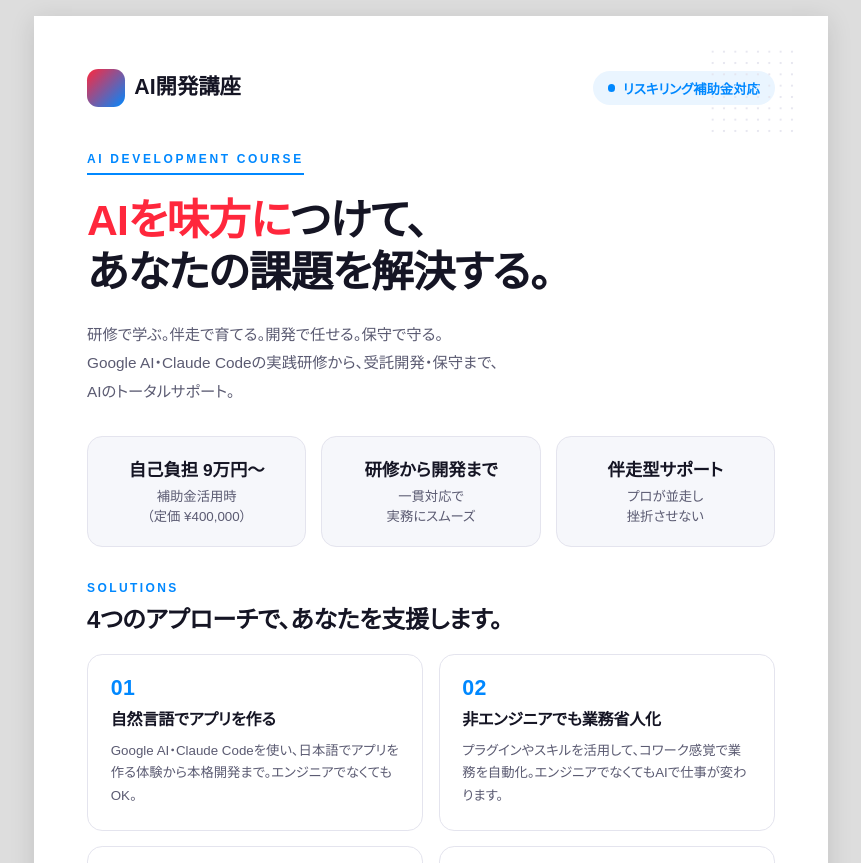
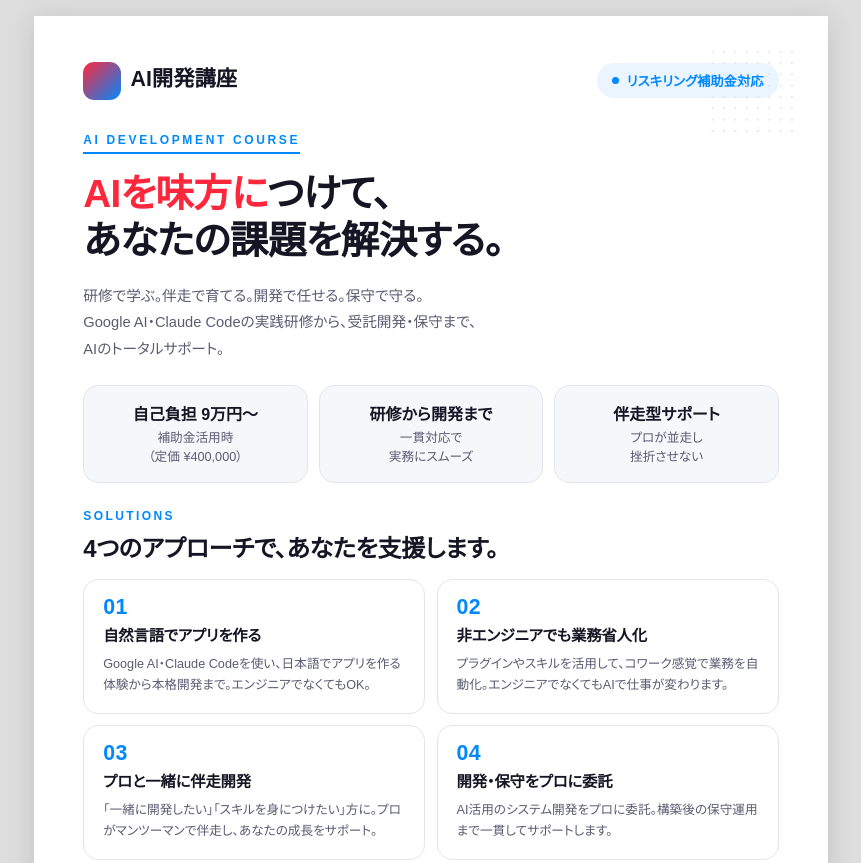
Before and after one commit to yasushihonda-acg/ai-dev-solutions-lp, a website: page flyer.html in a window 1280 px wide. Shown: the top 863 px of the page, without its empty margins (209-1070 px from the left). Drawn offline with Linux system fonts and the light colour scheme.

Commit message:
fix: flyer 1ページ目のCTA領域がA4境界でクリップされる問題を修正 (#50)
v2デザイン変更（eyebrow追加・hero拡大・solution-card余白/フォント増）で
1ページ目の合計高さが297mmを超過し、front-footer（URL pill + QR + ラベル）が
ページ境界でクリップされていた。

余白/フォントサイズを微調整してA4縦内に収める:
- .front padding 14/14/10 → 12/13/9
- .hero margin-top 11→8mm, h1 32→29pt, lead 11.5→11pt
- .trust margin 8→6mm, gap 4→3mm, padding 5/4→4/3mm, strong 13→12pt
- .solutions margin 9→7mm
- .solution-grid gap 4→3mm
- .solution-card padding 6→4.5/5mm, h3 12→11.5pt, p 10→9.5pt
- .front-footer padding-top 8→6mm

flyer.pdf を再生成。

```diff
--- a/flyer.html
+++ b/flyer.html
@@ -83,7 +83,7 @@
   }
 
   /* ========== FRONT ========== */
-  .front { padding: 14mm 14mm 10mm; display: flex; flex-direction: column; }
+  .front { padding: 12mm 13mm 9mm; display: flex; flex-direction: column; }
   .front .accent-dots { top: 8mm; right: 8mm; }
   .front-header { display: flex; align-items: center; justify-content: space-between; }
   .brand {
@@ -113,7 +113,7 @@
   }
 
   .hero {
-    margin-top: 11mm;
+    margin-top: 8mm;
   }
   .hero .eyebrow {
     display: inline-block;
@@ -123,12 +123,12 @@
     letter-spacing: 0.22em;
     color: var(--c-blue);
     text-transform: uppercase;
-    padding-bottom: 2mm;
+    padding-bottom: 1.5mm;
     border-bottom: 2px solid var(--c-blue);
   }
   .hero h1 {
-    margin-top: 5mm;
-    font-size: 32pt;
+    margin-top: 4mm;
+    font-size: 29pt;
     font-weight: 800;
     line-height: 1.22;
     color: var(--c-text);
@@ -136,31 +136,31 @@
   }
   .hero h1 .accent { color: var(--c-red); }
   .hero p.lead {
-    margin-top: 6mm;
-    font-size: 11.5pt;
-    line-height: 1.85;
+    margin-top: 5mm;
+    font-size: 11pt;
+    line-height: 1.8;
     color: var(--c-muted);
   }
 
   .trust {
-    margin-top: 8mm;
+    margin-top: 6mm;
     display: grid;
     grid-template-columns: repeat(3, 1fr);
-    gap: 4mm;
+    gap: 3mm;
   }
   .trust-item {
     background: var(--c-soft);
     border: 1px solid var(--c-border);
     border-radius: 4mm;
-    padding: 5mm 4mm;
+    padding: 4mm 3mm;
     text-align: center;
-    font-size: 10pt;
+    font-size: 9.5pt;
   }
-  .trust-item strong { display: block; font-size: 13pt; color: var(--c-text); margin-bottom: 1.5mm; font-family: var(--font-display); }
+  .trust-item strong { display: block; font-size: 12pt; color: var(--c-text); margin-bottom: 1mm; font-family: var(--font-display); }
   .trust-item .desc { color: var(--c-muted); line-height: 1.5; }
 
   .solutions {
-    margin-top: 9mm;
+    margin-top: 7mm;
   }
   .section-label {
     font-size: 9pt;
@@ -176,15 +176,15 @@
     color: var(--c-text);
   }
   .solution-grid {
-    margin-top: 5mm;
+    margin-top: 4mm;
     display: grid;
     grid-template-columns: repeat(2, 1fr);
-    gap: 4mm;
+    gap: 3mm;
   }
   .solution-card {
     border: 1px solid var(--c-border);
     border-radius: 4mm;
-    padding: 6mm;
+    padding: 4.5mm 5mm;
     position: relative;
     background: #fff;
   }
@@ -205,22 +205,22 @@
     letter-spacing: 0.02em;
   }
   .solution-card h3 {
-    margin-top: 2.5mm;
-    font-size: 12pt;
+    margin-top: 2mm;
+    font-size: 11.5pt;
     font-weight: 800;
     color: var(--c-text);
     line-height: 1.35;
   }
   .solution-card p {
-    margin-top: 2.5mm;
-    font-size: 10pt;
-    line-height: 1.7;
+    margin-top: 2mm;
+    font-size: 9.5pt;
+    line-height: 1.65;
     color: var(--c-muted);
   }
 
   .front-footer {
     margin-top: auto;
-    padding-top: 8mm;
+    padding-top: 6mm;
     border-top: 1px solid var(--c-border);
     display: flex;
     align-items: center;
```
Also changed, not shown: 1 other file.
